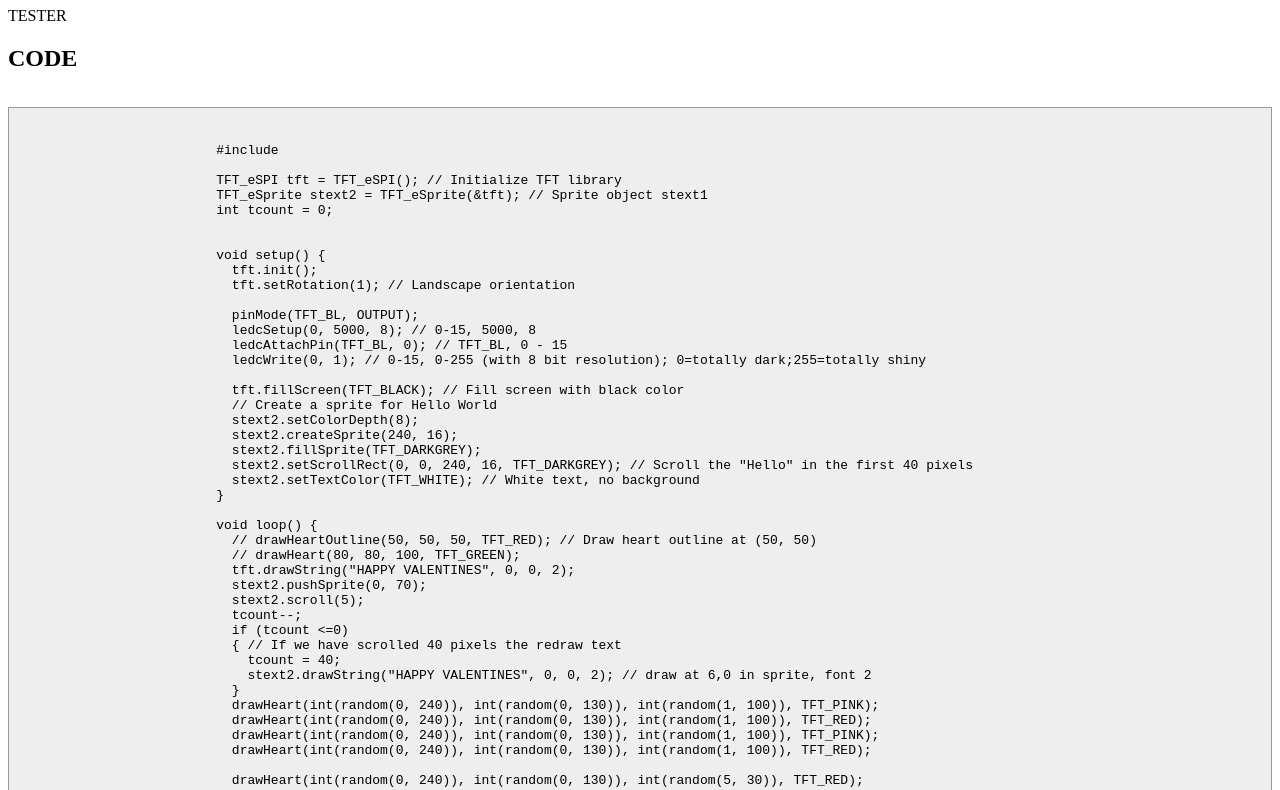
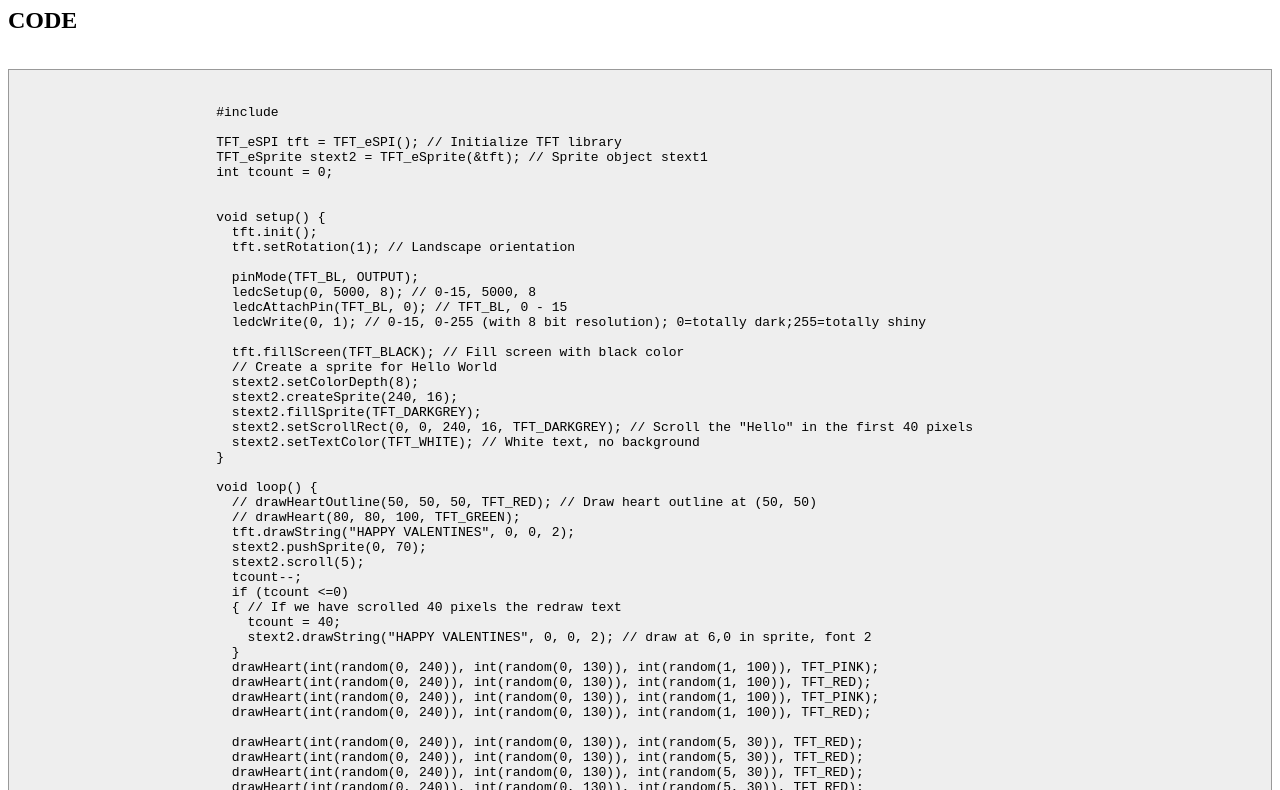
Before and after one commit to cac2323/cac2323.github.io, a plain HTML site: page index.html in a window 1280 px wide. Shown: the part 73-863 px from the top of the page. Drawn offline with Linux system fonts and the light colour scheme.

Commit message:
Update index.html

```diff
--- a/index.html
+++ b/index.html
@@ -31,8 +31,6 @@
     <body>
         <div class="container">
             <h1>HW 1: ESP30 Installation</h1>
-<!--             <a href="mod2/blog.html">MODULE 2 BLOG POST</a> -->
-            <p>TESTER</p>
             <div id="code">
                 <h2>CODE</h2>
                 <pre>
```
